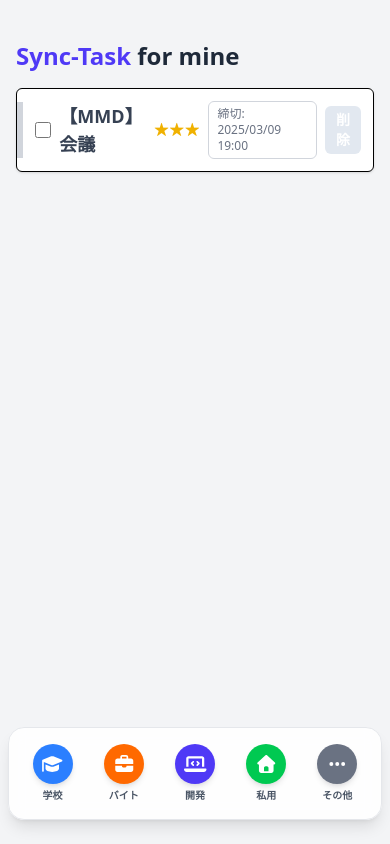
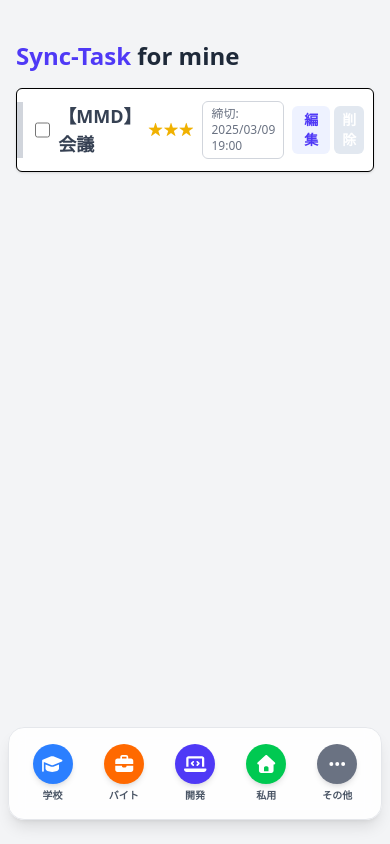
Before and after one commit to nmst0811/Sync-Task-for-mine, a React (Vite) app: page / in a window 390 px wide. Built offline with nearby package versions, Linux system fonts and the light colour scheme.

Commit message:
update App.tsx, TodoItem.tsx and TodoList.tsx

```diff
--- a/src/App.tsx
+++ b/src/App.tsx
@@ -3,11 +3,13 @@ import type { Todo } from "./types";
 import { initTodos } from "./initTodos";
 import TodoList from "./TodoList";
 import TaskCreator from "./TaskCreator"; // 作ったコンポーネントをインポート
+import TaskEditor from "./TaskEditor";
 import { CATEGORIES } from "./constants";
 
 const App = () => {
   const [todos, setTodos] = useState<Todo[]>([]);
   const [initialized, setInitialized] = useState(false);
+  const [editingTodo, setEditingTodo] = useState<Todo | null>(null);
   const localStorageKey = "TodoApp";
 
   // 通知許可
@@ -52,6 +54,17 @@ const App = () => {
     setTodos([...todos, newTodo]);
   };
 
+  const handleUpdateTodo = (updatedTodo: Todo) => {
+    const newTodos = todos.map((t) => (t.id === updatedTodo.id ? updatedTodo : t));
+    setTodos(newTodos);
+    setEditingTodo(null); // モーダルを閉じる
+  };
+
+  const handleDeleteFromEditor = (id: string) => {
+    remove(id);
+    setEditingTodo(null);
+  };
+
   // Todo更新機能
   const updateIsDone = (id: string, value: boolean) => {
     const updatedTodos = todos.map((todo) =>
@@ -74,8 +87,13 @@ const App = () => {
           <span className="text-indigo-600">Sync-Task</span> for mine
         </h1>
 
-        {/* リスト表示 */}
-        <TodoList todos={todos} updateIsDone={updateIsDone} remove={remove} />
+        {/* ▼▼ 編集: onEditプロップを追加 ▼▼ */}
+        <TodoList
+          todos={todos}
+          updateIsDone={updateIsDone}
+          remove={remove}
+          onEdit={setEditingTodo}
+        />
 
         {todos.some((t) => t.isDone) && (
           <button
@@ -92,6 +110,15 @@ const App = () => {
         onAddTodo={handleAddTodo}
         onSendNotification={sendNotification}
       />
+
+      {editingTodo && (
+        <TaskEditor
+          todo={editingTodo}
+          onSave={handleUpdateTodo}
+          onCancel={() => setEditingTodo(null)}
+          onDelete={handleDeleteFromEditor}
+        />
+      )}
     </div>
   );
 };
--- /dev/null
+++ b/src/TaskEditor.tsx
@@ -0,0 +1,142 @@
+import { useState } from "react";
+import dayjs from "dayjs";
+import { FontAwesomeIcon } from "@fortawesome/react-fontawesome";
+import { faSave, faXmark, faTrashCan } from "@fortawesome/free-solid-svg-icons";
+import { faGoogle, faMicrosoft } from "@fortawesome/free-brands-svg-icons";
+import { CATEGORIES } from "./constants";
+import type { Todo } from "./types";
+
+type Props = {
+  todo: Todo;
+  onSave: (updatedTodo: Todo) => void;
+  onCancel: () => void;
+  onDelete: (id: string) => void;
+};
+
+const TaskEditor = ({ todo, onSave, onCancel, onDelete }: Props) => {
+  const [name, setName] = useState(todo.name);
+  const [priority, setPriority] = useState(todo.priority);
+  const [deadline, setDeadline] = useState<Date | null>(todo.deadline);
+
+  // カレンダーURL生成 (共通ロジック)
+  const generateCalendarUrl = (type: "google" | "outlook") => {
+    if (!deadline) return;
+    const startDate = dayjs(deadline);
+    const endDate = startDate.add(1, "hour");
+    const formatG = (d: dayjs.Dayjs) => d.format("YYYYMMDDTHHmmss");
+
+    if (type === "google") {
+      const url = `https://www.google.com/calendar/render?action=TEMPLATE&text=${encodeURIComponent(name)}&dates=${formatG(startDate)}/${formatG(endDate)}`;
+      window.open(url, "_blank");
+    } else {
+      const url = `https://outlook.live.com/calendar/0/deeplink/compose?subject=${encodeURIComponent(name)}&startdt=${startDate.toISOString()}&enddt=${endDate.toISOString()}`;
+      window.open(url, "_blank");
+    }
+  };
+
+  const handleSave = () => {
+    onSave({ ...todo, name, priority, deadline });
+  };
+
+  const categoryConfig = CATEGORIES.find((c) => c.id === todo.category);
+
+  return (
+    <div className="fixed inset-0 z-50 flex items-center justify-center bg-black/50 p-4 transition-opacity">
+      <div className="w-full max-w-md animate-slide-up rounded-2xl bg-white p-5 shadow-2xl sm:animate-none">
+        {/* ヘッダー */}
+        <div className="mb-4 flex items-center justify-between">
+          <div className="flex items-center gap-2">
+            <div className={`h-8 w-3 rounded-full ${categoryConfig?.color || "bg-gray-400"}`}></div>
+            <h2 className="text-xl font-bold text-gray-800">タスクの編集</h2>
+          </div>
+          <button onClick={onCancel} className="text-gray-400 hover:text-gray-600">
+            <FontAwesomeIcon icon={faXmark} size="xl" />
+          </button>
+        </div>
+
+        {/* 編集フォーム */}
+        <div className="space-y-4">
+          <div>
+            <label className="text-sm font-bold text-gray-500">タスク名</label>
+            <input
+              type="text"
+              value={name}
+              onChange={(e) => setName(e.target.value)}
+              className="w-full border-b-2 border-indigo-500 bg-transparent p-2 text-lg font-bold focus:outline-none"
+            />
+          </div>
+
+          <div>
+            <label className="text-sm font-bold text-gray-500">重要度</label>
+            <div className="mt-1 flex gap-2">
+              {[1, 2, 3].map((val) => (
+                <button
+                  key={val}
+                  onClick={() => setPriority(val)}
+                  className={`rounded-full border px-3 py-1 text-sm font-bold transition-colors ${
+                    priority === val
+                      ? "border-yellow-400 bg-yellow-50 text-yellow-600"
+                      : "border-gray-200 bg-white text-gray-400 hover:bg-gray-50"
+                  }`}
+                >
+                  {{ 1: "★★★", 2: "★★", 3: "★" }[val]}
+                </button>
+              ))}
+            </div>
+          </div>
+
+          <div>
+            <label className="text-sm font-bold text-gray-500">期限</label>
+            <input
+              type="datetime-local"
+              value={deadline ? dayjs(deadline).format("YYYY-MM-DDTHH:mm") : ""}
+              onChange={(e) => setDeadline(e.target.value ? new Date(e.target.value) : null)}
+              className="mt-1 w-full rounded border-none bg-gray-100 p-2 font-medium"
+            />
+          </div>
+
+          {/* アクションボタン */}
+          <div className="flex flex-col gap-3 pt-4">
+            <div className="grid grid-cols-2 gap-3">
+              <button
+                onClick={() => generateCalendarUrl("google")}
+                disabled={!deadline}
+                className="flex items-center justify-center gap-2 rounded-xl border border-gray-300 bg-white py-2 font-bold text-gray-700 hover:bg-gray-50 disabled:opacity-50"
+              >
+                <FontAwesomeIcon icon={faGoogle} className="text-blue-500" />
+                <span className="text-xs sm:text-sm">Google登録</span>
+              </button>
+              <button
+                onClick={() => generateCalendarUrl("outlook")}
+                disabled={!deadline}
+                className="flex items-center justify-center gap-2 rounded-xl border border-gray-300 bg-white py-2 font-bold text-gray-700 hover:bg-gray-50 disabled:opacity-50"
+              >
+                <FontAwesomeIcon icon={faMicrosoft} className="text-blue-700" />
+                <span className="text-xs sm:text-sm">Outlook登録</span>
+              </button>
+            </div>
+
+            <div className="flex gap-3">
+              <button
+                onClick={() => onDelete(todo.id)}
+                className="flex-1 rounded-xl bg-red-100 py-3 font-bold text-red-500 hover:bg-red-200"
+              >
+                <FontAwesomeIcon icon={faTrashCan} className="mr-2" />
+                削除
+              </button>
+              <button
+                onClick={handleSave}
+                className="flex-2 rounded-xl bg-indigo-600 py-3 font-bold text-white shadow-md hover:bg-indigo-700"
+              >
+                <FontAwesomeIcon icon={faSave} className="mr-2" />
+                保存して閉じる
+              </button>
+            </div>
+          </div>
+        </div>
+      </div>
+    </div>
+  );
+};
+
+export default TaskEditor;
--- a/src/TodoItem.tsx
+++ b/src/TodoItem.tsx
@@ -9,9 +9,10 @@ type Props = {
   todo: Todo;
   updateIsDone: (id: string, value: boolean) => void;
   remove: (id: string) => void;
+  onEdit: (todo: Todo) => void;
 };
 
-const TodoItem = ({ todo, updateIsDone, remove }: Props) => {
+const TodoItem = ({ todo, updateIsDone, remove, onEdit }: Props) => {
   // 色の取得ロジック（なければグレー）
   const categoryColor = todo.category ? CATEGORY_COLORS[todo.category] : 'bg-gray-300';
 
@@ -55,6 +56,13 @@ const TodoItem = ({ todo, updateIsDone, remove }: Props) => {
             締切: {dayjs(todo.deadline).format("YYYY/MM/DD HH:mm")}
           </div>
         )}
+        {/* ▼▼ 追加: 編集ボタン ▼▼ */}
+        <button
+          onClick={() => onEdit(todo)}
+          className="mr-1 rounded-md bg-indigo-50 px-3 py-1 text-sm font-bold text-indigo-600 hover:bg-indigo-100 transition-colors"
+        >
+          編集
+        </button>
         <button
           onClick={() => remove(todo.id)}
           className="rounded-md bg-slate-200 px-2 py-1 text-sm font-bold text-white hover:bg-red-500 transition-colors"
--- a/src/TodoList.tsx
+++ b/src/TodoList.tsx
@@ -1,44 +1,49 @@
-import React from "react";
 import type { Todo } from "./types";
-import dayjs from "dayjs";
-import { FontAwesomeIcon } from "@fortawesome/react-fontawesome";
-import {
-  faFile,
-  faClock,
-  faFaceGrinWide,
-} from "@fortawesome/free-solid-svg-icons";
-import { twMerge } from "tailwind-merge";
 import TodoItem from "./TodoItem";
 
 type Props = {
   todos: Todo[];
   updateIsDone: (id: string, value: boolean) => void;
-  remove: (id: string) => void; // ◀◀ 追加
+  remove: (id: string) => void;
+  onEdit: (todo: Todo) => void; // ◀◀ 追加: 編集ボタンを押したときの関数
 };
 
-const num2star = (n: number): string => "★".repeat(4 - n);
-
-const TodoList = (props: Props) => {
-  const todos = props.todos;
-
-  if (todos.length === 0) {
-    return (
-      <div className="text-red-500">
-        現在、登録されているタスクはありません。
-      </div>
-    );
-  }
+const TodoList = ({ todos, updateIsDone, remove, onEdit }: Props) => {
+  // 表示順のソート
+  // 1. 未完了のタスクを上に
+  // 2. 優先度が高い（数字が小さい）順に
+  const sortedTodos = [...todos].sort((a, b) => {
+    if (a.isDone !== b.isDone) {
+      return a.isDone ? 1 : -1; // 未完了(-1)を先に
+    }
+    if (a.priority !== b.priority) {
+      return a.priority - b.priority; // 1(高) -> 2 -> 3(低) の順
+    }
+    // (オプション) もし優先度も同じなら期限が近い順にするならここに追加
+    if (a.deadline && b.deadline) {
+      return new Date(a.deadline).getTime() - new Date(b.deadline).getTime();
+    }
+    return 0;
+  });
 
   return (
-    <div className="flex flex-col gap-2">
-      {todos.map((todo) => (
+    <div className="space-y-2 pb-24">
+      {sortedTodos.map((todo) => (
         <TodoItem
           key={todo.id}
           todo={todo}
-          remove={props.remove}
-          updateIsDone={props.updateIsDone}
+          updateIsDone={updateIsDone}
+          remove={remove}
+          onEdit={onEdit} // ◀◀ TodoItemへ渡す
         />
       ))}
+
+      {todos.length === 0 && (
+        <div className="text-center text-gray-400 mt-10 text-sm font-bold">
+          <p>タスクがありません。</p>
+          <p>下のアイコンをタップして追加しよう！</p>
+        </div>
+      )}
     </div>
   );
 };
```
